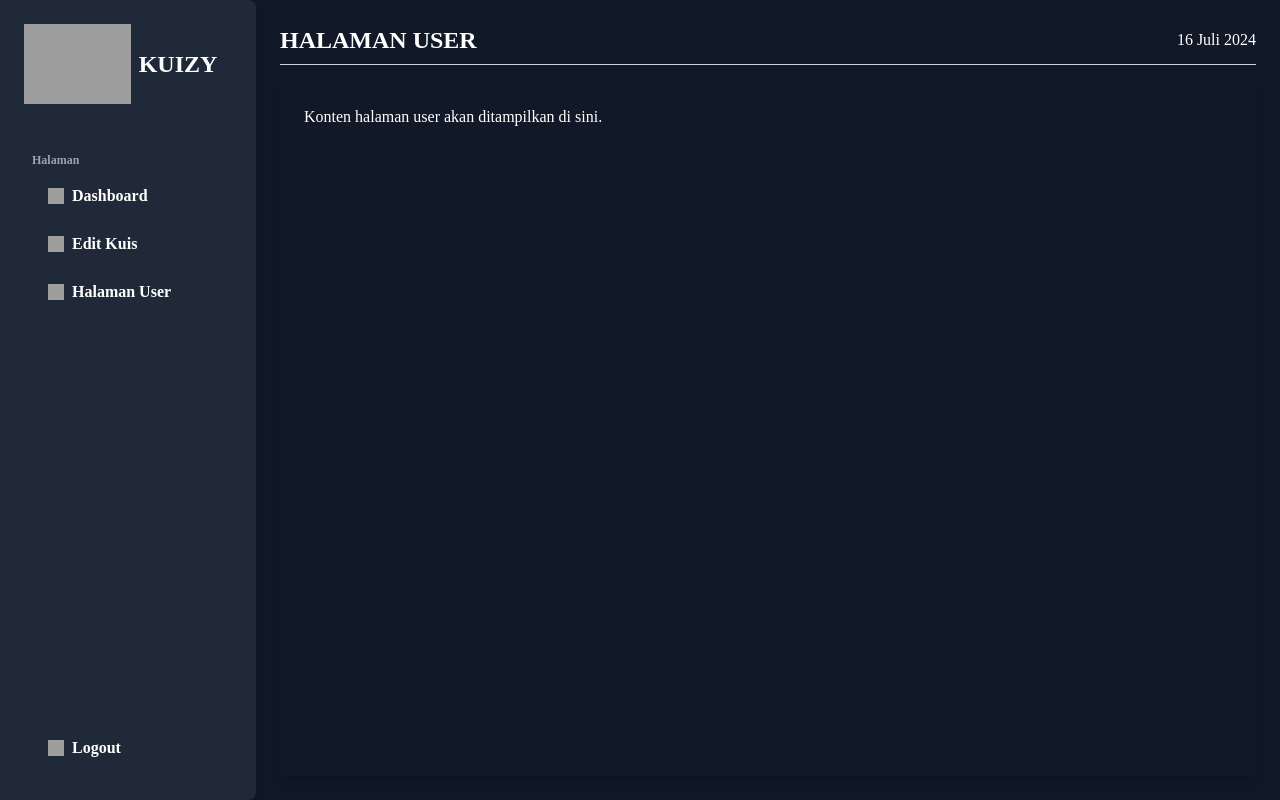
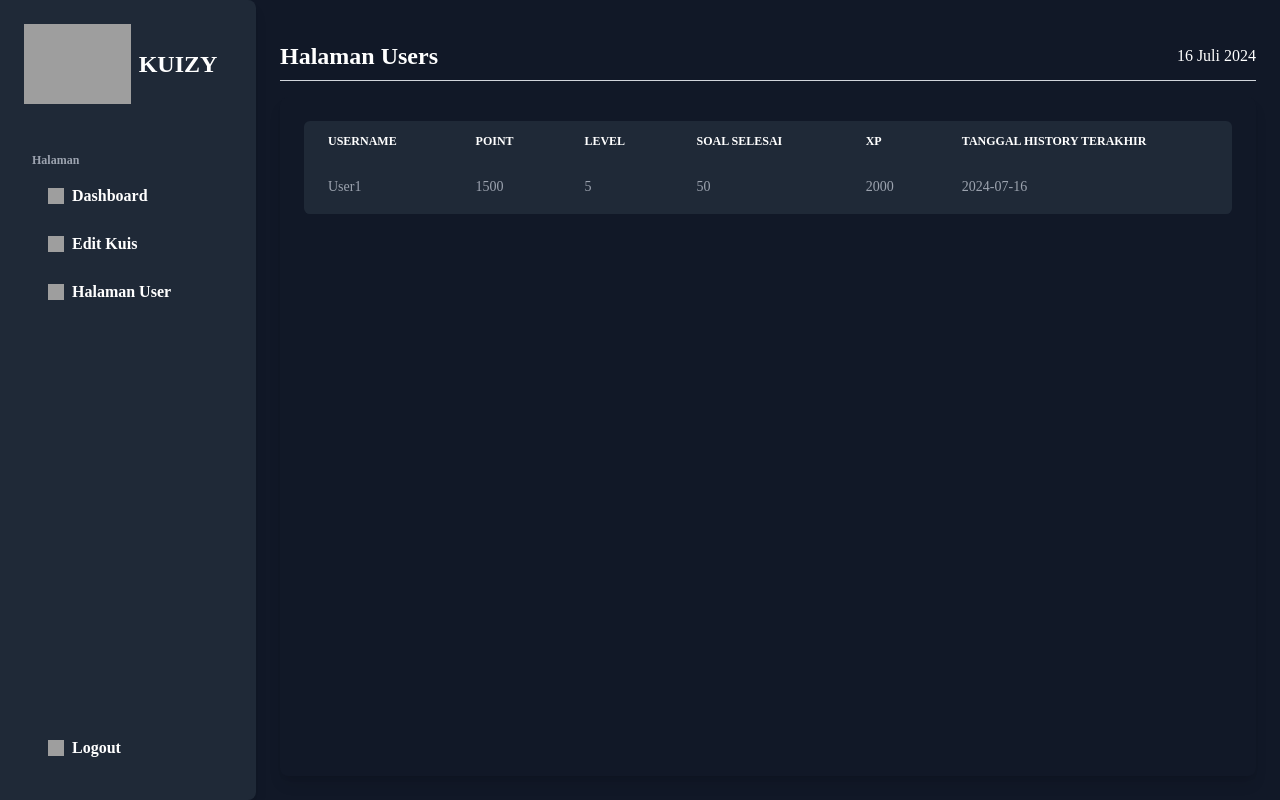
Before and after one commit to kasumabalidps/kuizy-web-app, a Nuxt app: page /halamanUser in a window 1280 px wide. Built offline with nearby package versions, Linux system fonts and the light colour scheme; grey boxes are pictures that could not be loaded.

Commit message:
Update Halamanuser.vue

```diff
--- a/components/Halamanuser.vue
+++ b/components/Halamanuser.vue
@@ -1,18 +1,40 @@
 <template>
     <div class="flex flex-col w-full p-6">
-      <header class="mb-4">
+      <header class="mb-4 pt-4">
         <div class="flex justify-between items-center mb-2">
-          <h2 class="text-2xl font-bold text-white">HALAMAN USER</h2>
+          <h2 class="text-2xl font-bold text-white">Halaman Users</h2>
           <span class="text-white">{{ currentDate }}</span>
         </div>
         <hr class="border-gray-300">
       </header>
       <main class="flex-grow bg-gray-900 p-6 rounded-lg shadow-lg">
-        <p class="text-white">Konten halaman user akan ditampilkan di sini.</p>
-      </main>
+      <div class="overflow-x-auto relative rounded-md">
+        <table class="w-full text-sm text-left text-gray-400 ">
+          <thead class="text-xs text-white uppercase bg-gray-800">
+            <tr>
+              <th scope="col" class="py-3 px-6">Username</th>
+              <th scope="col" class="py-3 px-6">Point</th>
+              <th scope="col" class="py-3 px-6">Level</th>
+              <th scope="col" class="py-3 px-6">Soal Selesai</th>
+              <th scope="col" class="py-3 px-6">XP</th>
+              <th scope="col" class="py-3 px-6">Tanggal History Terakhir</th>
+            </tr>
+          </thead>
+          <tbody>
+            <tr class="bg-gray-800 border-b border-gray-800">
+              <td class="py-4 px-6">User1</td>
+              <td class="py-4 px-6">1500</td>
+              <td class="py-4 px-6">5</td>
+              <td class="py-4 px-6">50</td>
+              <td class="py-4 px-6">2000</td>
+              <td class="py-4 px-6">2024-07-16</td>
+            </tr>
+          </tbody>
+        </table>
+      </div>
+    </main>
     </div>
   </template>
-
 <script>
 export default {
   data() {
```
